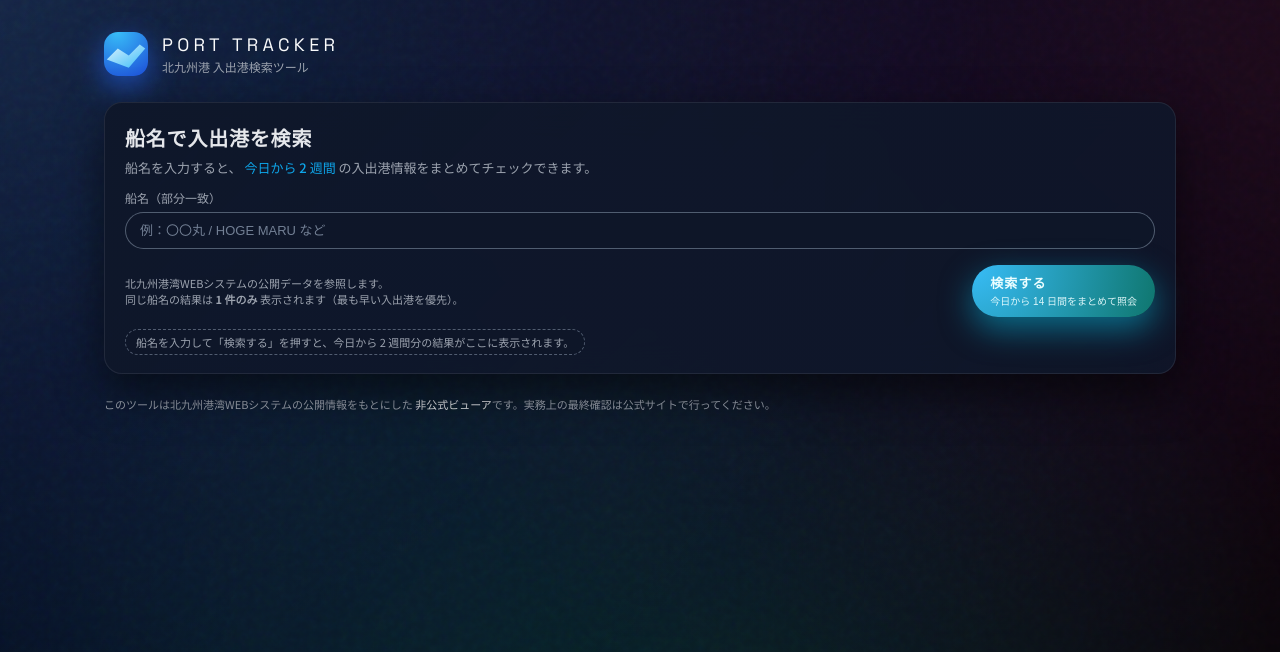
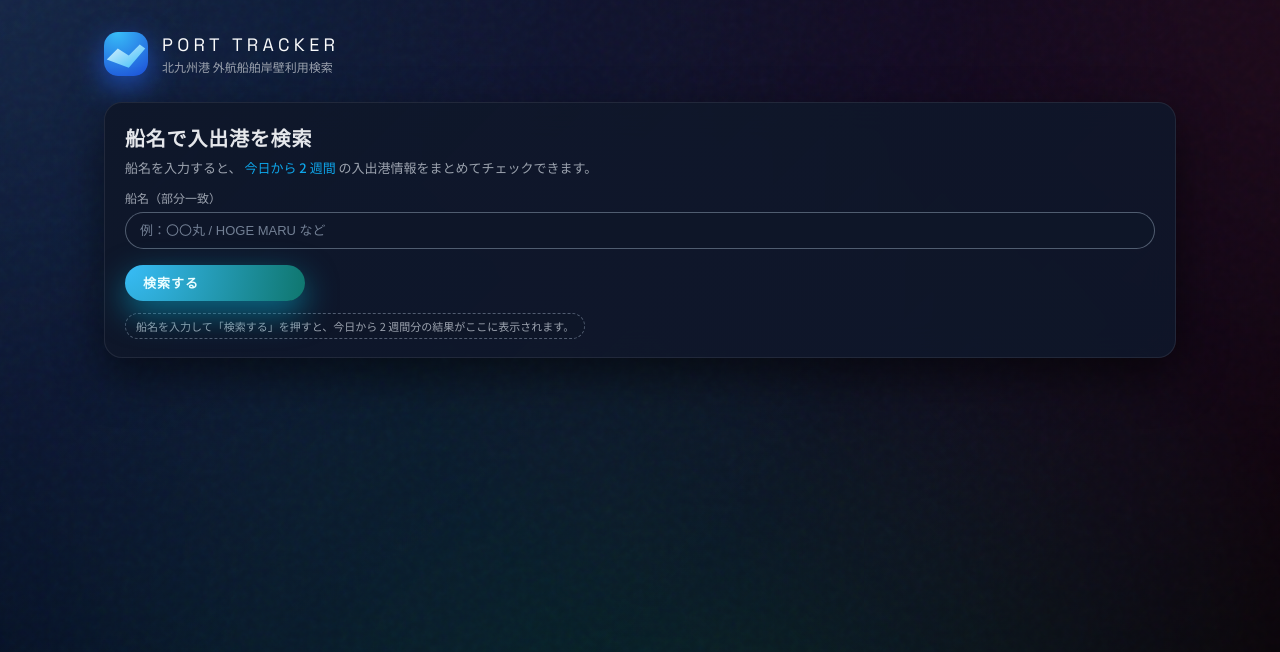
Before and after one commit to seishiroikeda-lab/port-tracker, a Flask app: page / in a window 1280 px wide. Shown: the top 652 px of the page. Run offline with Flask 3, Linux system fonts and the light colour scheme.

Commit message:
iroirokezutta

```diff
--- a/templates/index.html
+++ b/templates/index.html
@@ -34,7 +34,7 @@
         </div>
         <div class="logo-text">
           <div class="logo-title">PORT TRACKER</div>
-          <div class="logo-sub">北九州港 入出港検索ツール</div>
+          <div class="logo-sub">北九州港 外航船舶岸壁利用検索</div>
         </div>
       </div>
     </header>
@@ -66,13 +66,8 @@
           </label>
 
           <div class="form-footer">
-            <div class="hint">
-              北九州港湾WEBシステムの公開データを参照します。<br>
-              同じ船名の結果は <strong>1 件のみ</strong> 表示されます（最も早い入出港を優先）。
-            </div>
             <button type="submit" class="btn-primary">
               <span class="btn-label">検索する</span>
-              <span class="btn-sub">今日から 14 日間をまとめて照会</span>
             </button>
           </div>
         </form>
@@ -164,14 +159,7 @@
             </table>
           </div>
 
-          <div class="card-footer">
-            <p>
-              テーブルは横スクロールできます。必要であれば Excel にコピーして二次加工してください。<br>
-              <span style="font-size:10px; color:#6b7280;">
-                ※ 同名の船が複数回入出港している場合でも、最も早いレコードのみ表示しています。
-              </span>
-            </p>
-          </div>
+
         </section>
       {% elif ship_keyword %}
         <!-- 検索済みだがヒットなし -->
@@ -189,10 +177,6 @@
     </main>
 
     <footer class="app-footer">
-      <div class="footer-text">
-        このツールは北九州港湾WEBシステムの公開情報をもとにした
-        <span>非公式ビューア</span>です。実務上の最終確認は公式サイトで行ってください。
-      </div>
     </footer>
   </div>
 </body>
```
